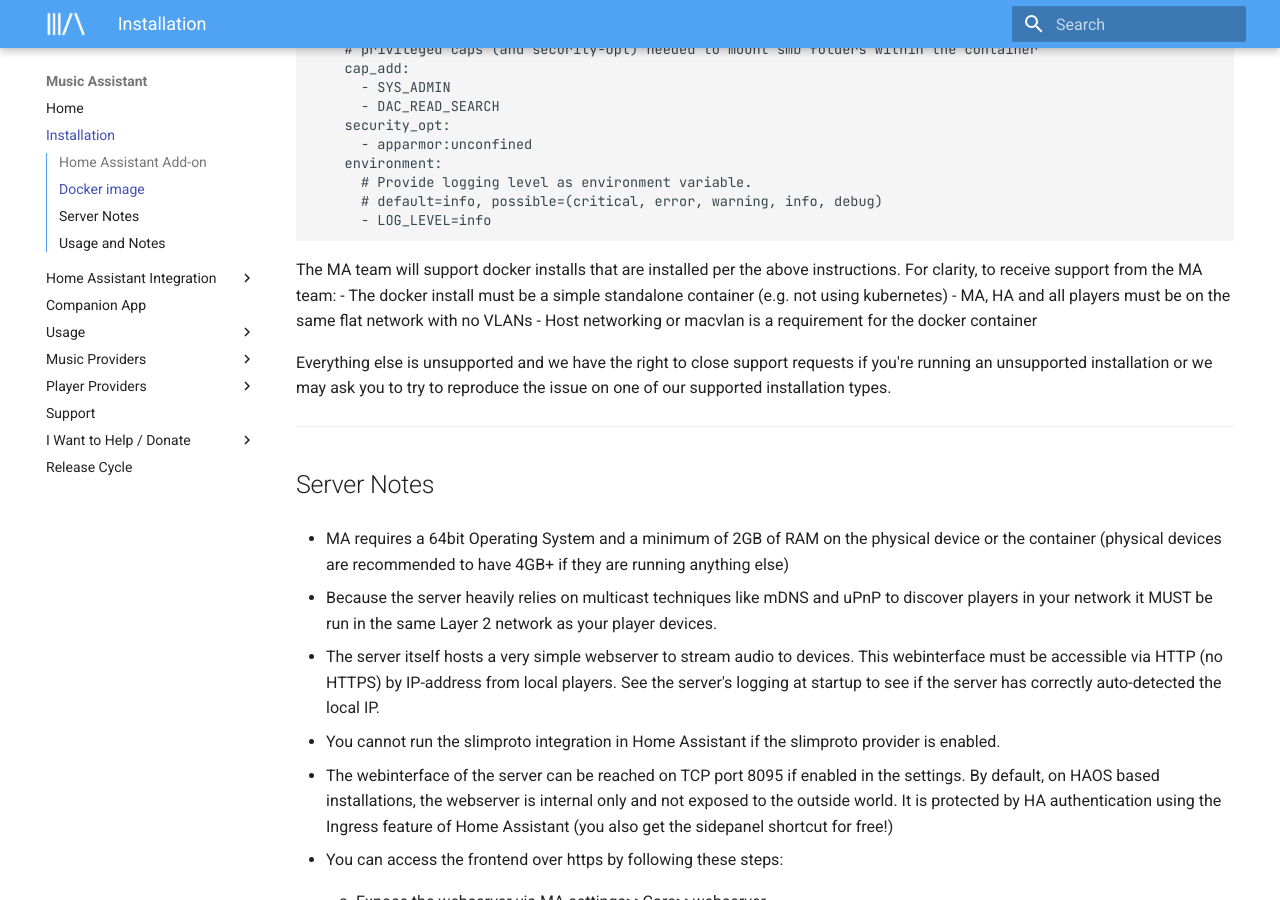
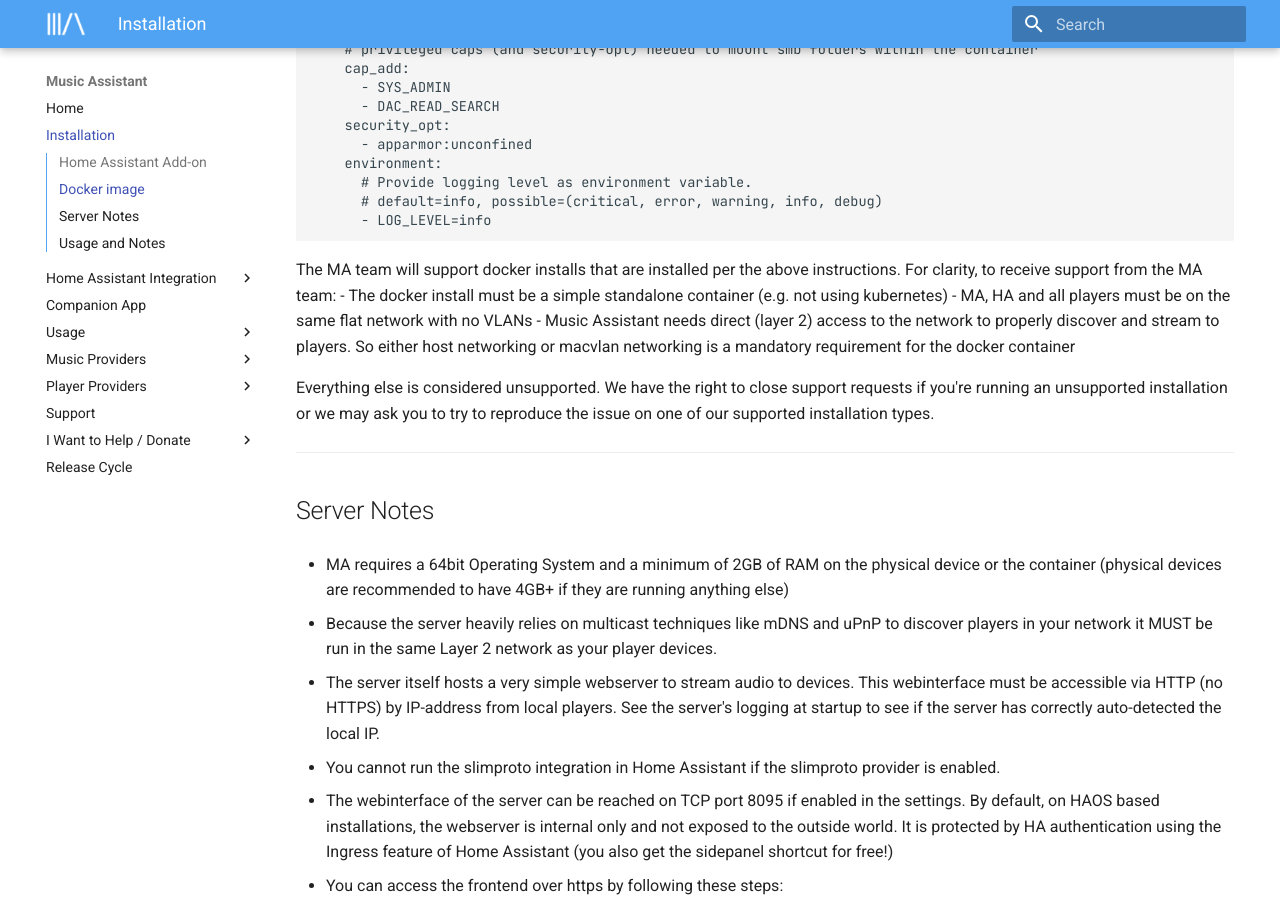
Before and after one commit to pwbriggs/music-assistant.github.io, an MkDocs documentation site: the page built from docs/installation.md, in a window 1280 px wide and 900 px high, scrolled down 1216 px. Built offline with MkDocs 1.6.1 and Material for MkDocs 9.7.7, drawn with Linux system fonts in a browser that asks for light colours; some of the changed text lies outside the part shown.

Commit message:
Changes post review

```diff
--- a/docs/installation.md
+++ b/docs/installation.md
@@ -62,9 +62,9 @@
 The MA team will support docker installs that are installed per the above instructions. For clarity, to receive support from the MA team:
 - The docker install must be a simple standalone container (e.g. not using kubernetes)
 - MA, HA and all players must be on the same flat network with no VLANs
-- Host networking or macvlan is a requirement for the docker container
+- Music Assistant needs direct (layer 2) access to the network to properly discover and stream to players. So either host networking or macvlan networking is a mandatory requirement for the docker container
 
-Everything else is unsupported and we have the right to close support requests if you're running an unsupported installation or we may ask you to try to reproduce the issue on one of our supported installation types.
+Everything else is considered unsupported. We have the right to close support requests if you're running an unsupported installation or we may ask you to try to reproduce the issue on one of our supported installation types.
 ____________
 
 ## Server Notes
```
Also changed, not shown: other parts of docs/installation.md (+1 -1 lines).
